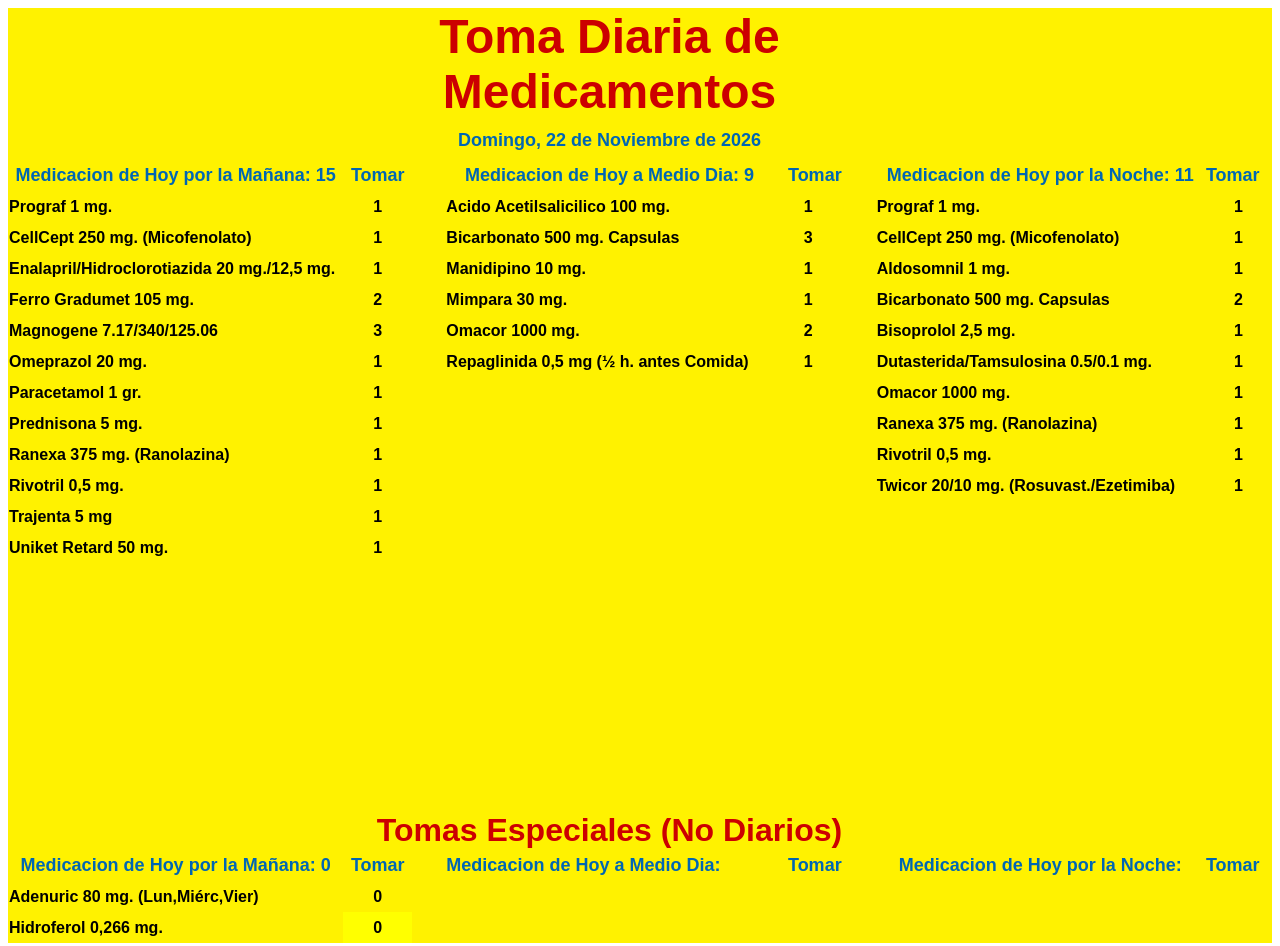
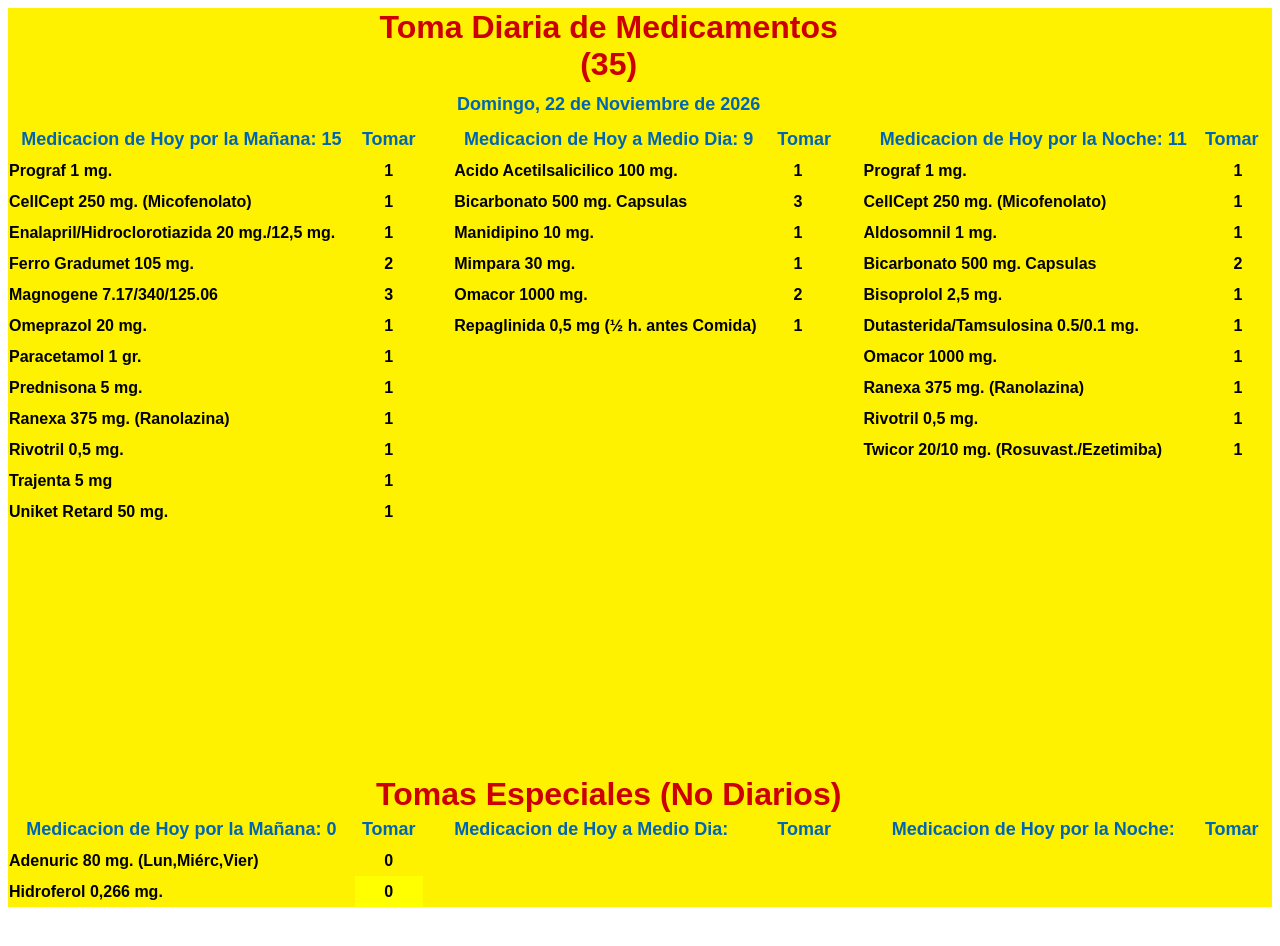
Before and after one commit to fmartinezgutierrez2015/fmartinezgutierrez2015.github.io, a plain HTML site: page lista_de_tomas.html in a window 1280 px wide. After the commit the page ends 915 px from the top, so only its background shows below. Drawn offline with Linux system fonts and the light colour scheme.

Commit message:
Actualización automática: 2026-11-22 13:50:01

```diff
--- a/lista_de_tomas.html
+++ b/lista_de_tomas.html
@@ -7,7 +7,7 @@
 	<title></title>
 	<meta name="generator" content="LibreOffice 25.2.3.2 (Linux)"/>
 	<meta name="created" content="2017-10-06T12:15:50.717853048"/>
-	<meta name="changed" content="2026-11-22T12:48:28.148239024"/>
+	<meta name="changed" content="2026-11-22T13:20:07.902497776"/>
 
 	<style type="text/css">
 		body,div,table,thead,tbody,tfoot,tr,th,td,p { font-family:"Liberation Sans"; font-size:x-small }
@@ -30,7 +30,7 @@
 	<colgroup width="76"></colgroup>
 	<tr>
 		<td height="57" align="left" bgcolor="#FFF200" data-sheets-value="{ &quot;1&quot;: 2, &quot;2&quot;: &quot;&quot;}"><font color="#CC0000"><br></font></td>
-		<td colspan=5 align="center" valign=middle bgcolor="#FFF200" data-sheets-value="{ &quot;1&quot;: 2, &quot;2&quot;: &quot;Toma Diaria de Medicamentos&quot;}"><b><font size=7 color="#CC0000">Toma Diaria de Medicamentos</font></b></td>
+		<td colspan=5 align="center" valign=middle bgcolor="#FFF200" data-sheets-value="{ &quot;1&quot;: 2, &quot;2&quot;: &quot;Toma Diaria de Medicamentos (35)&quot;}"><b><font size=6 color="#CC0000">Toma Diaria de Medicamentos (35)</font></b></td>
 		<td align="left" bgcolor="#FFF200" data-sheets-value="{ &quot;1&quot;: 2, &quot;2&quot;: &quot;&quot;}"><br></td>
 		<td align="left" bgcolor="#FFF200" data-sheets-value="{ &quot;1&quot;: 2, &quot;2&quot;: &quot;&quot;}"><br></td>
 	</tr>
```
